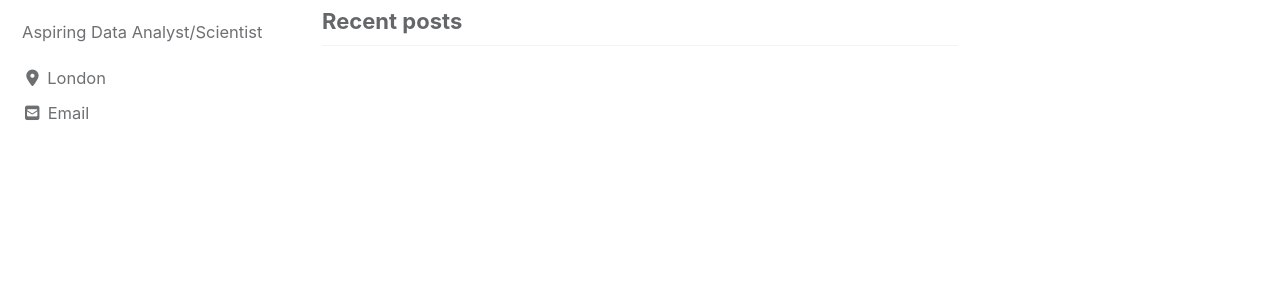
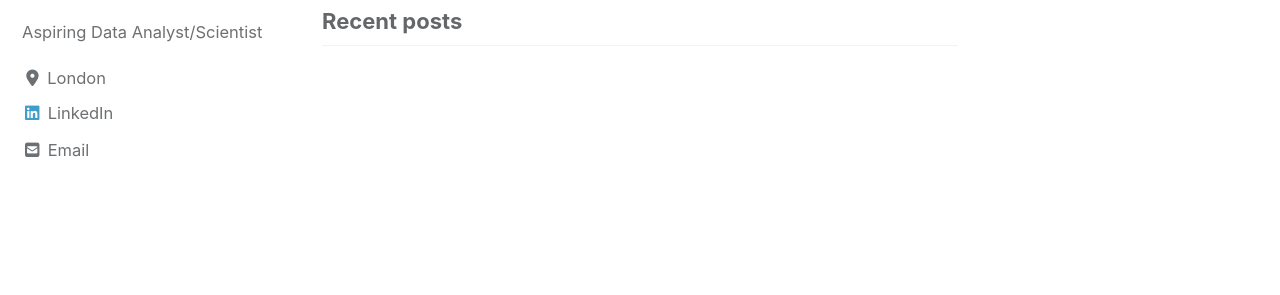
Before and after one commit to soas-sa/soas-sa.github.io, a Jekyll site: the page built from index.html, in a window 1280 px wide. Shown: the part 134-429 px from the top of the page. Built offline with Jekyll 4.4.1, drawn with Linux system fonts in a browser that asks for light colours; cached includes are drawn as plain includes; nearby versions of some CDN libraries; the list of posts is cut into pages by our own code.

Commit message:
test link author

```diff
--- a/_config.yml
+++ b/_config.yml
@@ -118,8 +118,8 @@ author:
       icon: "fab fa-fw fa-instagram"
       # url: "https://instagram.com/"
     - label: "LinkedIn"
-    - icon: "fab fa-fw fa-linkedin"
-      # url: "https://www.linkedin.com/"
+      icon: "fab fa-fw fa-linkedin"
+      url: "https://www.linkedin.com/school/soas-university-of-london/"
 
 # Site Footer
 footer:
```
